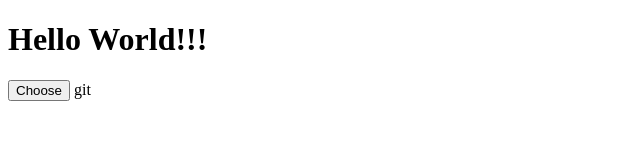
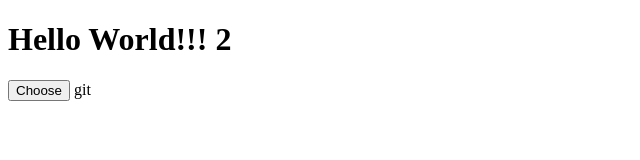
Before and after one commit to funnydev2512/Test-Git, a plain HTML site: page index.html in a window 1280 px wide. Shown: the full height of the page, 0-640 px from the left. Drawn offline with Linux system fonts and the light colour scheme.

Commit message:
Update index.html

```diff
--- a/index.html
+++ b/index.html
@@ -7,7 +7,7 @@
     <title>Document</title>
   </head>
   <body>
-    <h1>Hello World!!!</h1>
+    <h1>Hello World!!! 2 </h1>
     <button>Choose</button>
   </body>
 </html>
```
